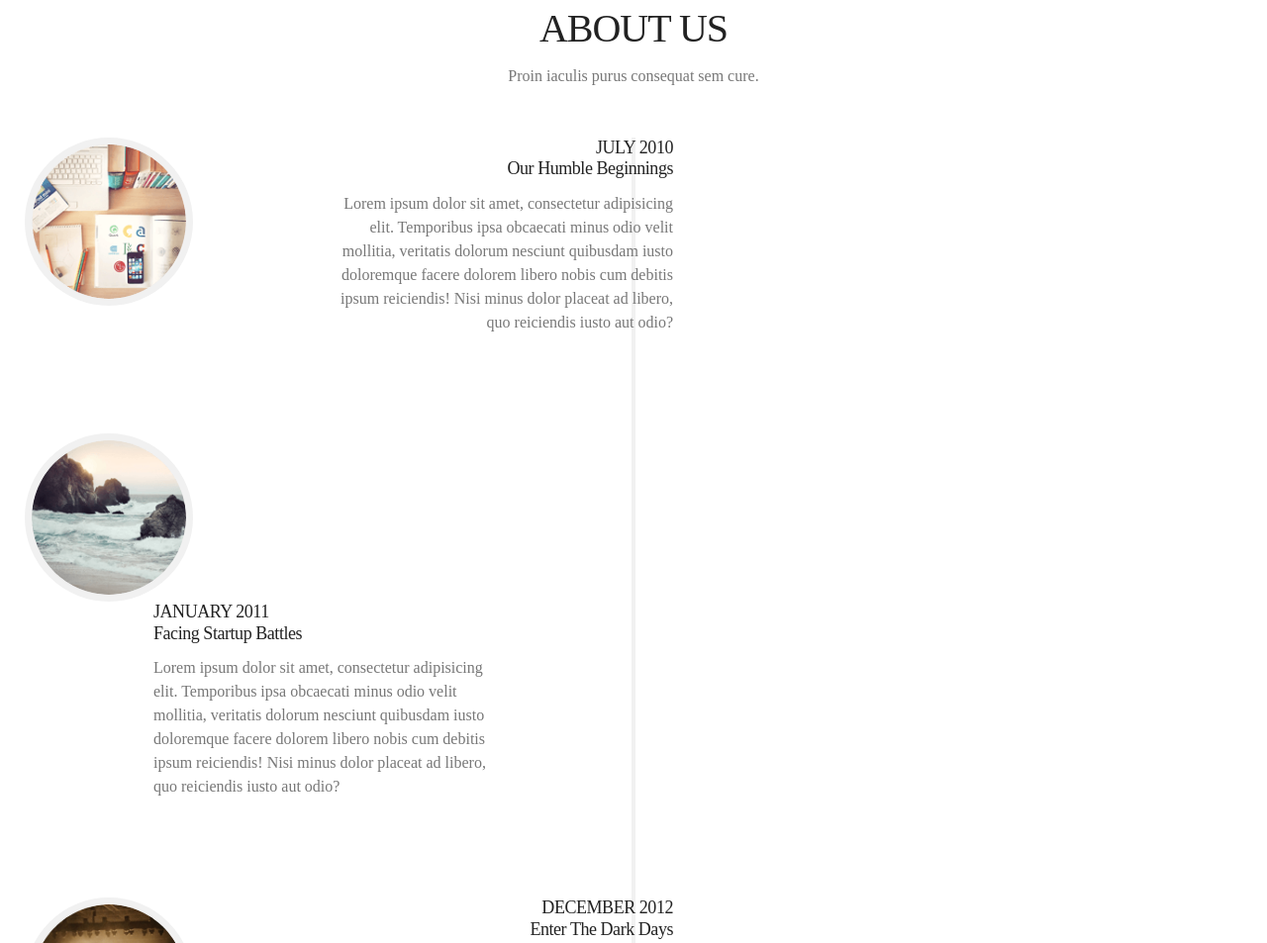
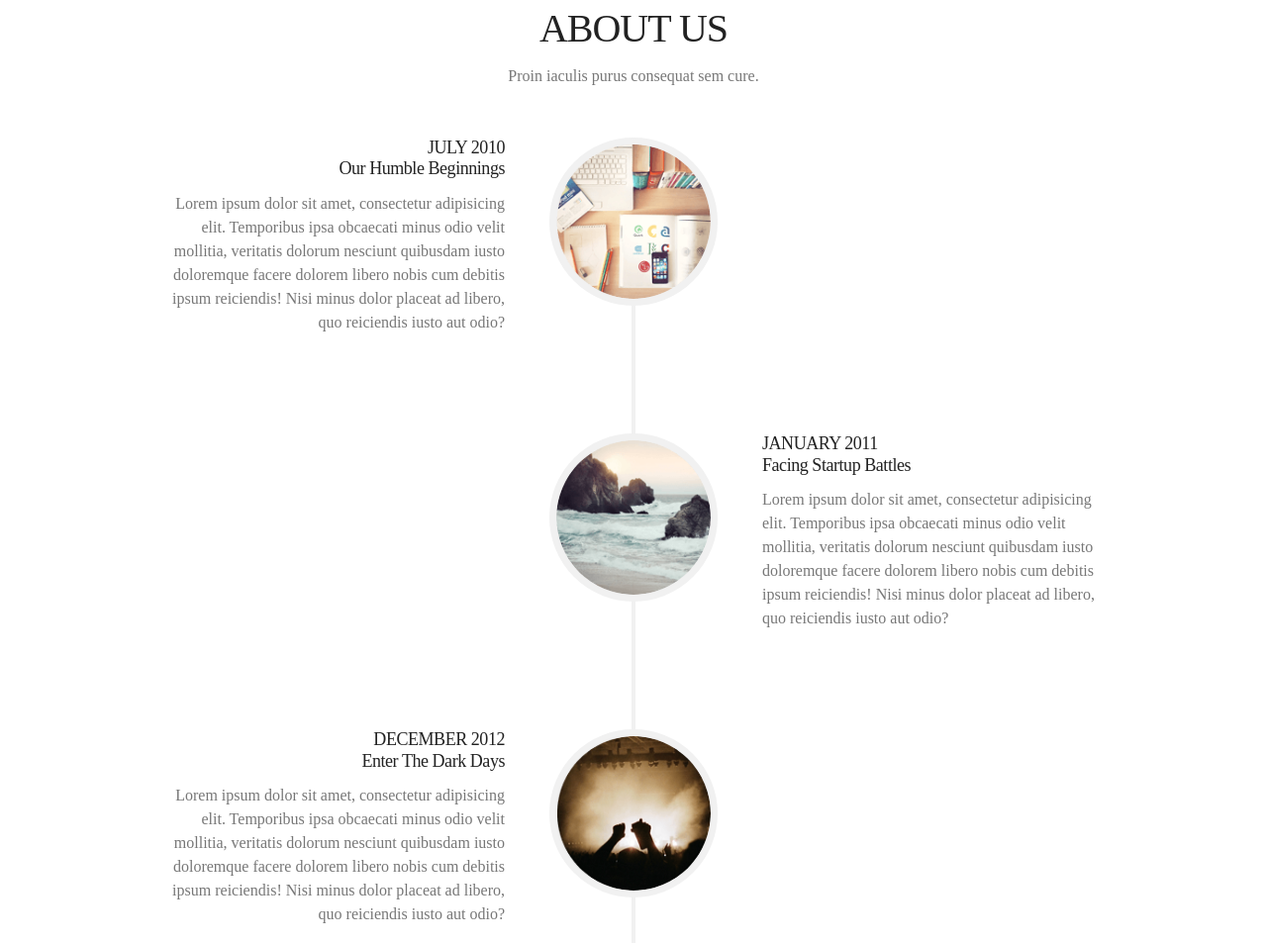
Before and after one commit to 1devill/Golden-Bootstrap, a plain HTML site: page index.html in a window 1280 px wide. Shown: the part 2441-3394 px from the top of the page at 99% size. Drawn offline with nearby package versions, Linux system fonts and the light colour scheme; files whose address does not match are found by name; a web font is replaced by a local one.

Commit message:
Fourth commit

```diff
--- a/css/components/section.css
+++ b/css/components/section.css
@@ -136,12 +136,6 @@
   padding: 0 130px;
 }
 
-@media (min-width: 768px) {
-  .section-about-us .figure-img {
-    position: initial;
-    transform: translate(0);
-  }
-}
 /**************************************************** Section 5 Team **************************************************/
 .section-team .card-my {
   background-color: initial;
```
